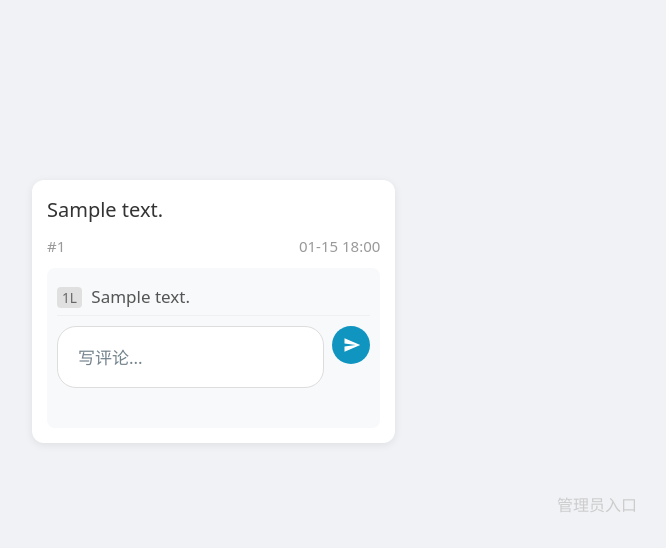
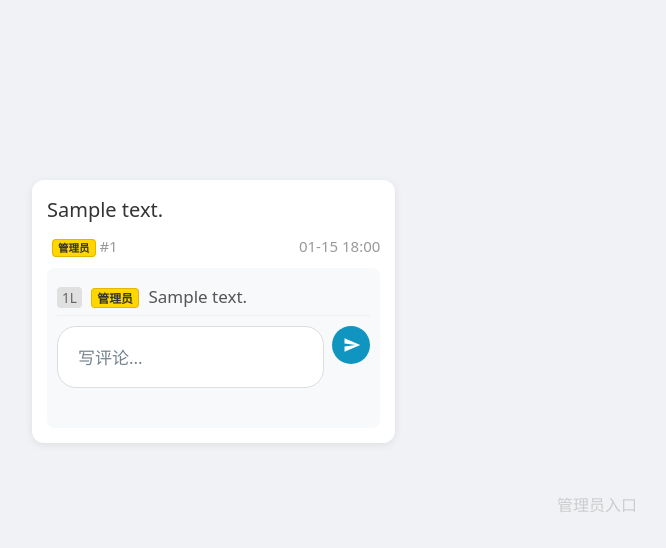
Before and after one commit to garywanggali/say_something, a Django app: page / in a window 1280 px wide. Shown: the part 57-605 px from the top of the page, without its empty margins (43-709 px from the left). Run offline with Django 4.2, Linux system fonts and the light colour scheme; tables that the repository leaves empty hold one stand-in row (values such as "Sample post").

Commit message:
Feature: Add admin badge for posts and comments

```diff
--- a/board/models.py
+++ b/board/models.py
@@ -3,6 +3,7 @@ from django.db import models
 class Post(models.Model):
     content = models.TextField(verbose_name="吐槽内容")
     created_at = models.DateTimeField(auto_now_add=True, verbose_name="发布时间")
+    is_admin = models.BooleanField(default=False, verbose_name="是否管理员发布")
 
     class Meta:
         ordering = ['-created_at']
@@ -16,6 +17,7 @@ class Comment(models.Model):
     post = models.ForeignKey(Post, on_delete=models.CASCADE, related_name='comments', verbose_name="所属吐槽")
     content = models.TextField(verbose_name="评论内容")
     created_at = models.DateTimeField(auto_now_add=True, verbose_name="评论时间")
+    is_admin = models.BooleanField(default=False, verbose_name="是否管理员评论")
 
     class Meta:
         ordering = ['created_at']
--- a/board/templates/board/index.html
+++ b/board/templates/board/index.html
@@ -61,6 +61,13 @@
             background-color: #ff4757; color: white;
             font-size: 0.7em; padding: 2px 6px; border-radius: 4px;
             margin-right: 5px; font-weight: bold;
+        }
+
+        /* Admin Badge */
+        .admin-badge {
+            background-color: #ffd700; color: #333;
+            font-size: 0.7em; padding: 1px 5px; border-radius: 4px;
+            margin-left: 5px; font-weight: bold; border: 1px solid #e1b700;
         }
 
         /* Comments */
@@ -194,6 +201,9 @@
                         {% if post.num_comments >= 3 %}
                         <span class="hot-badge">HOT</span>
                         {% endif %}
+                        {% if post.is_admin %}
+                        <span class="admin-badge">管理员</span>
+                        {% endif %}
                         <span>#{{ post.id }}</span>
                     </div>
                     <span>{{ post.created_at|date:"m-d H:i" }}</span>
@@ -204,6 +214,9 @@
                     {% for comment in post.comments.all %}
                     <div class="comment-item">
                         <span class="floor-tag">{{ forloop.counter }}L</span>
+                        {% if comment.is_admin %}
+                        <span class="admin-badge" style="margin-left: 0; margin-right: 5px;">管理员</span>
+                        {% endif %}
                         <span class="comment-content">{{ comment.content }}</span>
                     </div>
                     {% empty %}
--- a/board/views.py
+++ b/board/views.py
@@ -20,7 +20,11 @@ def add_post(request):
     if request.method == 'POST':
         form = PostForm(request.POST)
         if form.is_valid():
-            form.save()
+            post = form.save(commit=False)
+            # Check if user is logged in and is staff/superuser
+            if request.user.is_authenticated and (request.user.is_staff or request.user.is_superuser):
+                post.is_admin = True
+            post.save()
     return redirect('index')
 
 def add_comment(request, post_id):
@@ -30,5 +34,8 @@ def add_comment(request, post_id):
         if form.is_valid():
             comment = form.save(commit=False)
             comment.post = post
+            # Check if user is logged in and is staff/superuser
+            if request.user.is_authenticated and (request.user.is_staff or request.user.is_superuser):
+                comment.is_admin = True
             comment.save()
     return redirect('index')
```
